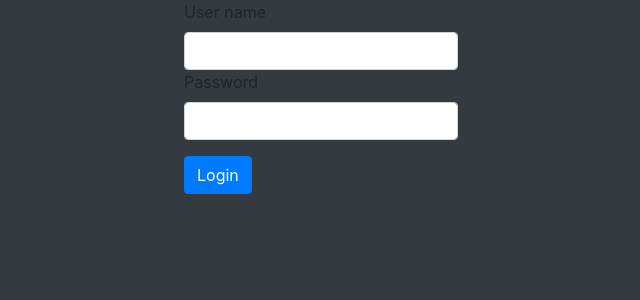
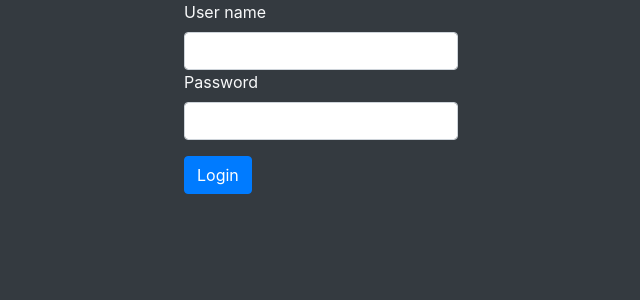
Before and after one commit to qazwsx08ghj/homeWorkStuff, a Django app: page /login/ in a window 1280 px wide. Shown: the part 56-356 px from the top of the page, without its empty margins (304-944 px from the left). Run offline with Django 3.2, Linux system fonts and the light colour scheme; some libraries are stand-ins or nearby versions.

Commit message:
DATABASE stuff

```diff
--- a/HomeWorkStuff/templates/Login.html
+++ b/HomeWorkStuff/templates/Login.html
@@ -24,7 +24,7 @@
                     <span class="navbar-toggler-icon"></span>
                 </button>
           </nav>
-          <div class="row container-fluid justify-content-center">
+          <div class="row container-fluid justify-content-center text-light">
             <form action="" method="POST">
                 {% csrf_token %}
                 <div class="form-group">
```
Also changed, not shown: HomeWorkStuff/db.sqlite3.
